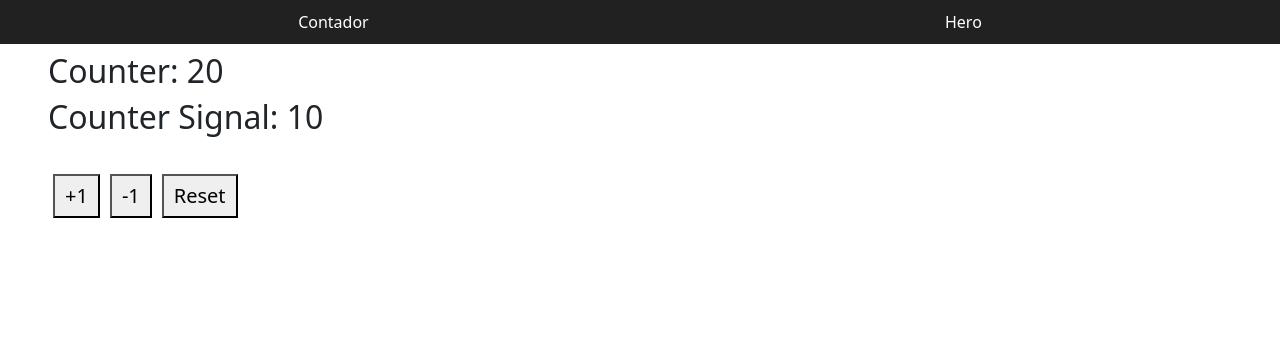
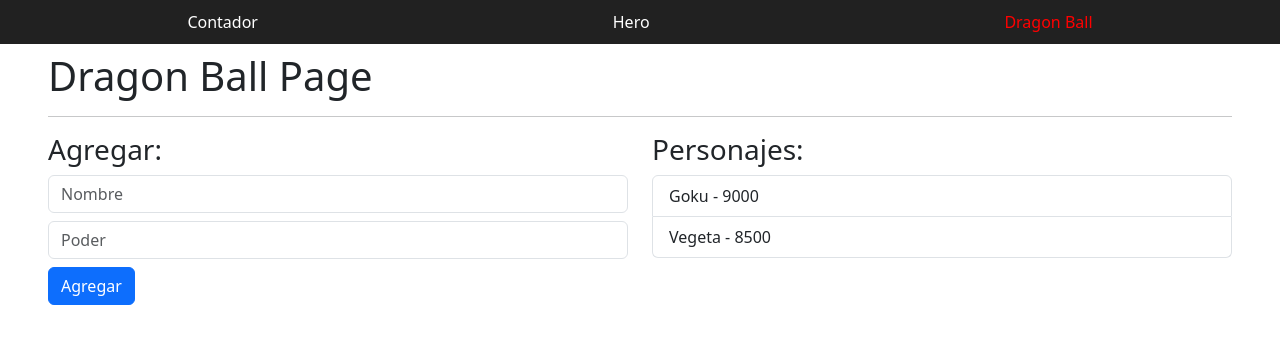
Before and after one commit to cesantaniello/02-bases, an Angular app: page /dragonball in a window 1280 px wide. Before the commit this address led to /. Shown: the top 344 px of the page. Built offline with nearby package versions, Linux system fonts and the light colour scheme.

Commit message:
Homework page component DB

```diff
--- a/src/app/app.routes.ts
+++ b/src/app/app.routes.ts
@@ -1,6 +1,7 @@
 import { Routes } from '@angular/router';
 import { CounterPageComponent } from './pages/counter/counter-page.component';
 import { HeroPageComponent } from './pages/hero/hero-page.component';
+import { DragonballPageComponent } from './pages/dragonball/dragonball-page.component';
 
 export const routes: Routes = [
   {
@@ -12,6 +13,10 @@
     component: HeroPageComponent,
   },
   {
+    path: 'dragonball',
+    component: DragonballPageComponent,
+  },
+  {
     path: '**',
     redirectTo: '',
   },
--- a/src/app/components/shared/navbar/navbar.component.html
+++ b/src/app/components/shared/navbar/navbar.component.html
@@ -11,9 +11,18 @@
     color: white;
     text-decoration: none;
   }
+
+  nav a.active {
+    color: red;
+  }
 </style>
 
 <nav>
-  <a routerLink="/">Contador</a>
-  <a routerLink="/hero">Hero</a>
+  <a
+    routerLink="/"
+    routerLinkActive="active"
+    [routerLinkActiveOptions]="{exact: true}"
+    >Contador</a>
+  <a [routerLink]="['/hero']" routerLinkActive="active">Hero</a>
+  <a [routerLink]="['/dragonball']" routerLinkActive="active">Dragon Ball</a>
 </nav>
--- a/src/app/components/shared/navbar/navbar.component.ts
+++ b/src/app/components/shared/navbar/navbar.component.ts
@@ -1,9 +1,9 @@
 import { Component } from '@angular/core';
-import { RouterLink } from "@angular/router";
+import { RouterLink, RouterLinkActive } from "@angular/router";
 
 @Component({
   selector: 'app-navbar',
-  imports: [RouterLink],
+  imports: [RouterLink, RouterLinkActive],
   templateUrl: './navbar.component.html',
 })
 export class NavbarComponent {
--- /dev/null
+++ b/src/app/pages/dragonball/dragonball-page.component.html
@@ -0,0 +1,20 @@
+<h1>Dragon Ball Page</h1>
+<hr />
+
+<section class="row">
+  <div class="col-12 col-sm-6">
+    <h3>Agregar: </h3>
+    <input type="text" class="form-control" placeholder="Nombre"/>
+    <input type="number" class="form-control mt-2" placeholder="Poder"/>
+    <button class="btn btn-primary mt-2">Agregar</button>
+  </div>
+
+  <div class="col-12 col-sm-6">
+    <h3>Personajes:</h3>
+    <ul class="list-group">
+      <li class="list-group-item">Goku - 9000</li>
+      <li class="list-group-item">Vegeta - 8500</li>
+    </ul>
+  </div>
+
+</section>
```
Also changed, not shown: src/app/pages/dragonball/dragonball-page.component.ts (added, +8 -0 lines).
